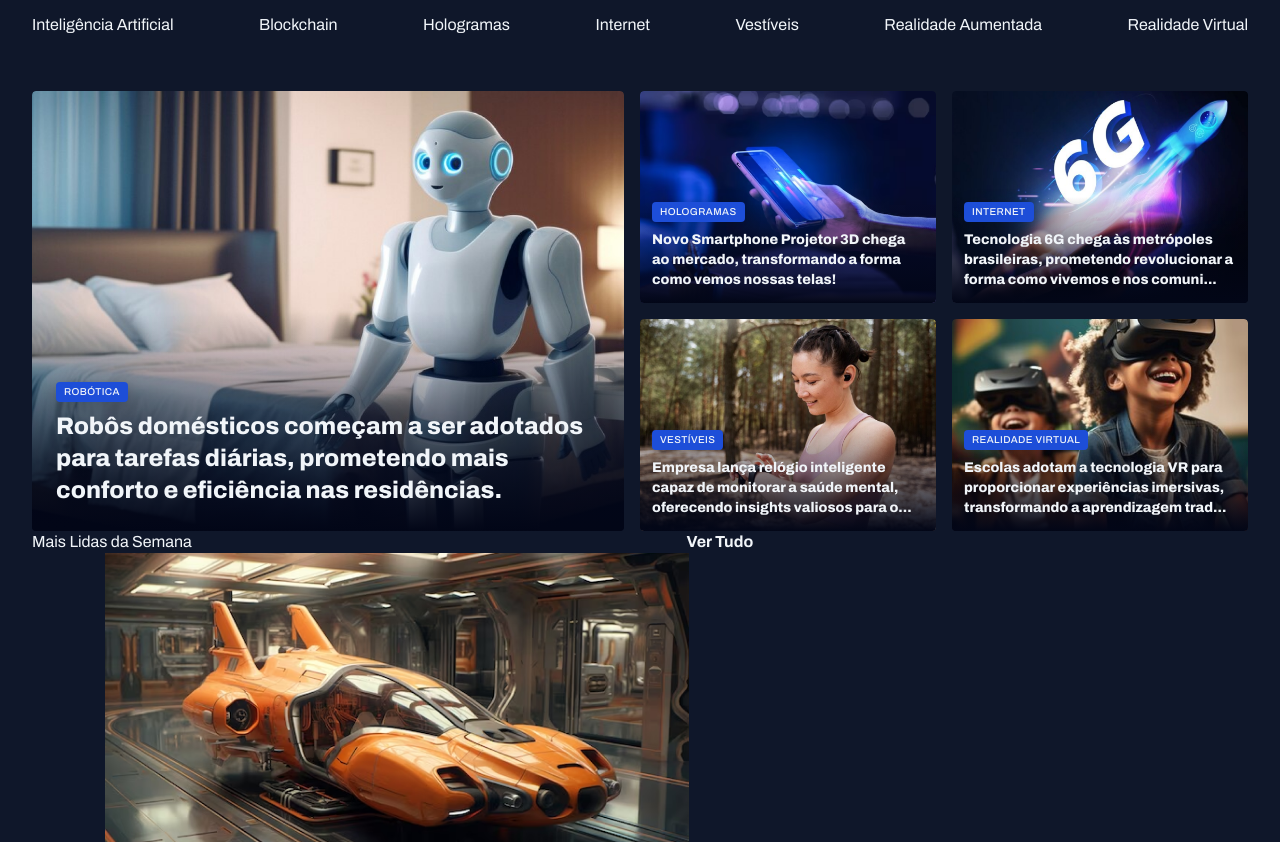
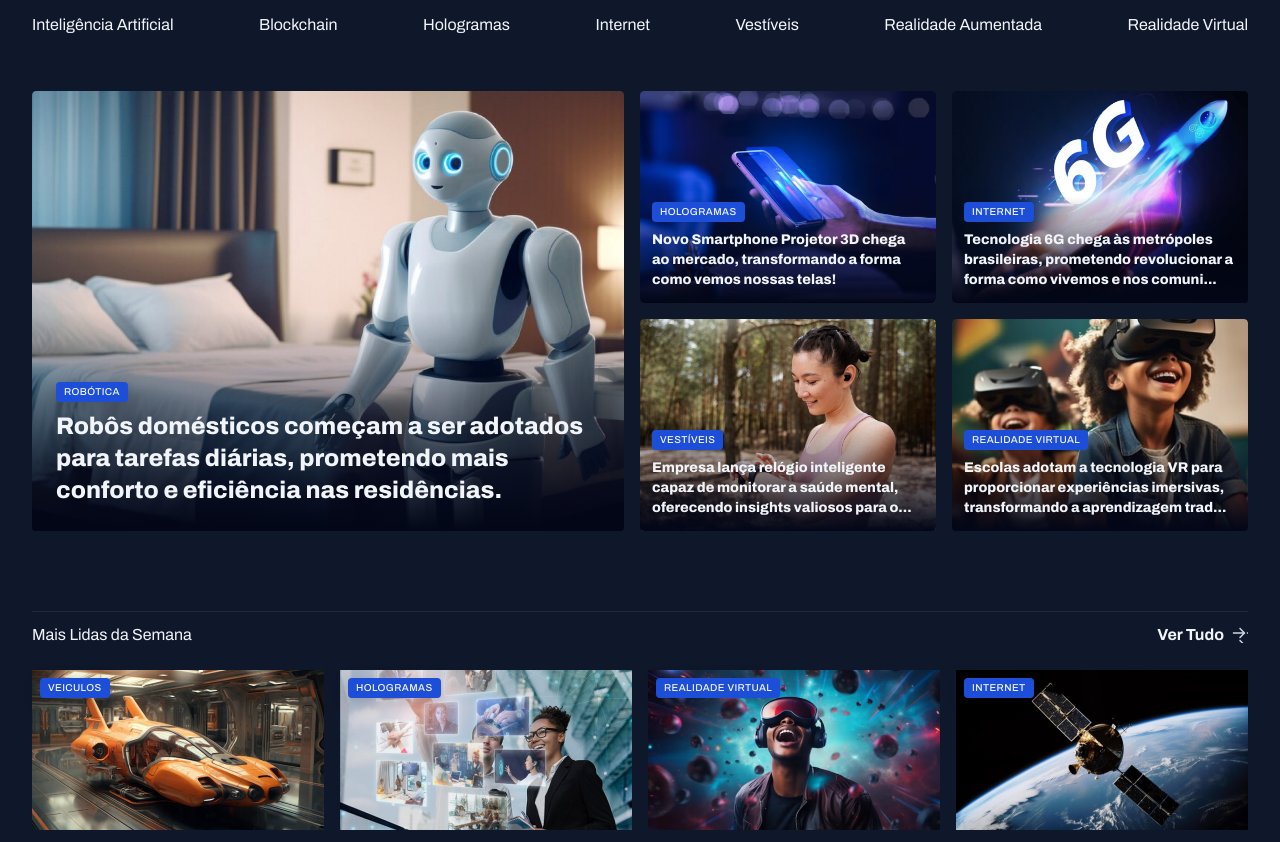
Before and after one commit to gabrielferreiraoliv/Projeto-Portal-de-Noticia, a plain HTML site: page index.html in a window 1280 px wide. Shown: the part 62-904 px from the top of the page. Drawn offline with Linux system fonts and the light colour scheme.

Commit message:
Aplicando estilos na seçaõ mais lidas da semana

```diff
--- a/index.html
+++ b/index.html
@@ -146,7 +146,7 @@
     <span class="content-tag">
       Internet
     </span>
-      <img src="assets/images/Image 9.png" alt="">
+      <img src="assets/images/Image 09.png" alt="">
       <p>
         Projeto busca oferecer internet de alta velocidade em áreas remotas através de satélites.
       </p>
--- a/styles/global.css
+++ b/styles/global.css
@@ -48,6 +48,7 @@ margin-inline: auto;
 }
 main {
   margin-top: 40px;
+  gap: 80px;
 }
 
 .content-tag {
--- a/styles/sections.css
+++ b/styles/sections.css
@@ -1,3 +1,27 @@
+section header {
+  border-top: 1px solid var(--stroke-color);
+  padding-block: 12px 24px;
+  font: var(--text-span);
+
+  a {
+    justify-self: end;
+    align-items: center;
+    gap: 8px;
+
+    span {
+      background-image: url(../assets/icons/Vector.svg);
+      width: 16px;
+      height: 16px;
+    }
+
+    &:hover span {
+      background-image: url(../assets/icons/ArrowRight-Hover.svg)
+    }
+  }
+}
+
+
+
 #featured {
   img {
     height: 100%;
@@ -38,3 +62,32 @@
     }
   }
 }
+
+#weekly {
+
+
+&>div {
+  grid-template-columns: repeat(4, 292px);
+}
+
+  img {
+  height: 160px;
+}
+
+
+figure {
+  position: relative;
+
+  .content-tag {
+    position: absolute;
+    top: 8px;
+    left: 8px;
+
+  }
+  p {
+    margin-top: 8px;
+    font-weight: 800;
+  }
+}
+
+}
```
